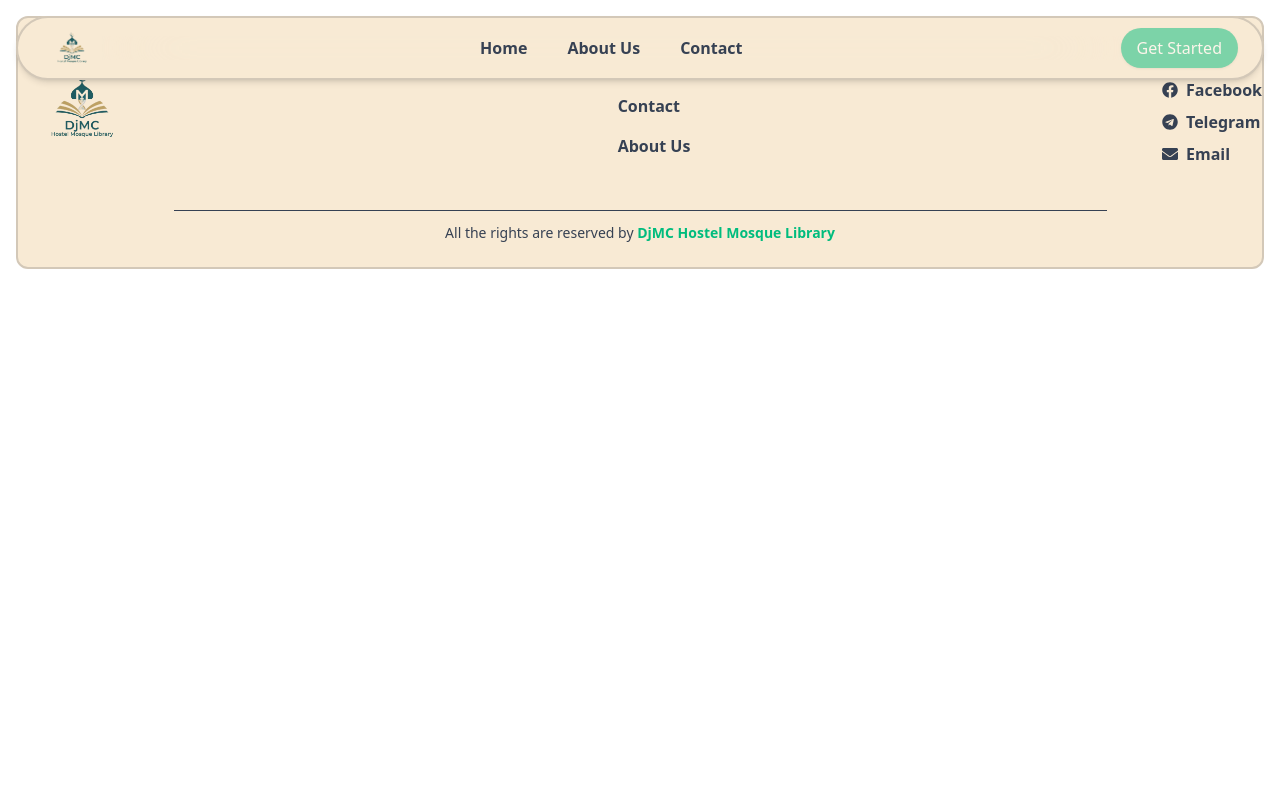
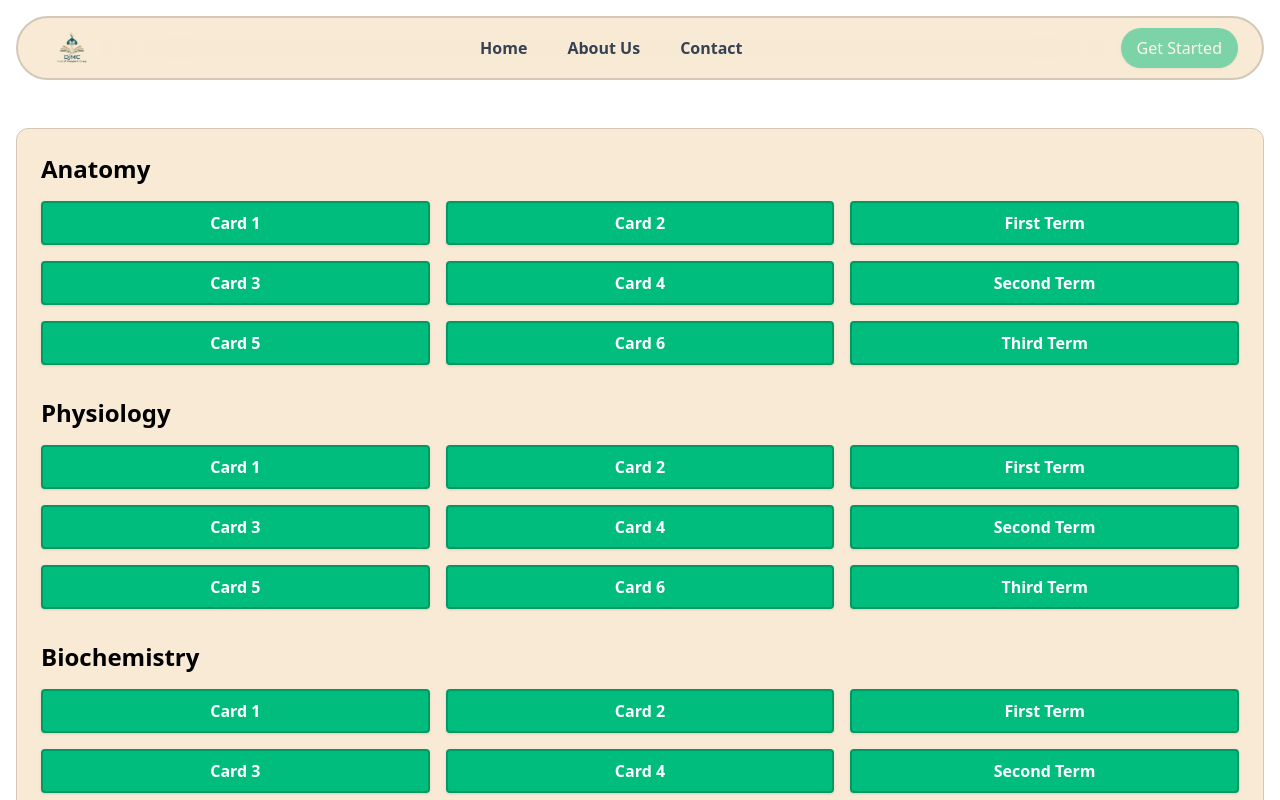
Before and after one commit to Marzan-Bin-Rahman/djmc-hostel-mosque-library, a React (Vite) app: page /phase-one in a window 1280 px wide. Shown: the top 800 px of the page. Built offline with nearby package versions, Linux system fonts and the light colour scheme.

Commit message:
first phase done

```diff
--- a/src/App.jsx
+++ b/src/App.jsx
@@ -4,6 +4,10 @@ import Footer from './components/layout/Footer.jsx'
 import HomePage from './pages/HomePage'
 import AboutUs from './pages/AboutUs'
 import Contact from './pages/Contact'
+import PhaseOne from './pages/PhaseOne'
+import PhaseTwo from './pages/PhaseTwo'
+import PhaseThree from './pages/PhaseThree'
+import PhaseFour from './pages/PhaseFour'
 // ... other imports
 
 function App() {
@@ -15,6 +19,10 @@ function App() {
           <Route path="/" element={<HomePage />} />
           <Route path="/about" element={<AboutUs />} />
           <Route path="/contact" element={<Contact />} />
+          <Route path="/phase-one" element={<PhaseOne />} />
+          <Route path="/phase-two" element={<PhaseTwo />} />
+          <Route path="/phase-three" element={<PhaseThree />} />
+          <Route path="/phase-four" element={<PhaseFour />} />
           {/* ... other routes */}
         </Routes>
         <Footer />
--- a/src/components/layout/Navbar.jsx
+++ b/src/components/layout/Navbar.jsx
@@ -5,7 +5,7 @@ const Navbar = () => {
     // const [isMenuActive, setIsMenuActive] = useState(false);
 
     return (
-        <nav className="fixed top-4 left-4 right-4 z-50 flex items-center justify-between px-6 backdrop-blur-md shadow-md rounded-full bg-[#f8ead4] border-2 border-[#d3c8b8]">
+        <nav className="fixed top-4 left-4 right-4 z-50 flex items-center justify-between px-6 backdrop-blur-md rounded-full bg-[#f8ead4] border-2 border-[#d3c8b8]">
             {/* Logo */}
             <div className="flex-shrink-0">
                 <img src="src/assets/logo.png" alt="Logo" className="w-15 h-15 " />
--- a/src/pages/PhaseOne.jsx
+++ b/src/pages/PhaseOne.jsx
@@ -1,9 +1,75 @@
-import React from 'react'
+import React from 'react';
 
 const PhaseOne = () => {
+  const sections = [
+    {
+  title: 'Anatomy',
+  links: [
+    { label: 'Card 1', url: 'https://google.com' },
+    { label: 'Card 2', url: 'https://facebook.com' },
+    { label: 'First Term', url: 'https://youtube.com' },
+    { label: 'Card 3', url: 'https://spotify.com' },
+    { label: 'Card 4', url: 'https://cricbuzz.com' },
+    { label: 'Second Term', url: 'https://wikipedia.org' },
+    { label: 'Card 5', url: 'https://linkedin.com' },
+    { label: 'Card 6', url: 'https://twitter.com' },
+    { label: 'Third Term', url: 'https://bbc.com' }
+  ]
+},
+{
+  title: 'Physiology',
+  links: [
+    { label: 'Card 1', url: 'https://webmd.com' },
+    { label: 'Card 2', url: 'https://mayoclinic.org' },
+    { label: 'First Term', url: 'https://khanacademy.org' },
+    { label: 'Card 3', url: 'https://quizlet.com' },
+    { label: 'Card 4', url: 'https://medscape.com' },
+    { label: 'Second Term', url: 'https://britannica.com' },
+    { label: 'Card 5', url: 'https://quora.com' },
+    { label: 'Card 6', url: 'https://pinterest.com' },
+    { label: 'Third Term', url: 'https://cnn.com' }
+  ]
+},
+{
+  title: 'Biochemistry',
+  links: [
+    { label: 'Card 1', url: 'https://pubmed.ncbi.nlm.nih.gov' },
+    { label: 'Card 2', url: 'https://nature.com' },
+    { label: 'First Term', url: 'https://researchgate.net' },
+    { label: 'Card 3', url: 'https://sciencedirect.com' },
+    { label: 'Card 4', url: 'https://chemistryworld.com' },
+    { label: 'Second Term', url: 'https://elsevier.com' },
+    { label: 'Card 5', url: 'https://springer.com' },
+    { label: 'Card 6', url: 'https://jamanetwork.com' },
+    { label: 'Third Term', url: 'https://who.int' }
+  ]
+}
+  ];
+
   return (
-    <div>PhaseOne</div>
-  )
-}
+    <div className="bg-[#f8ead4] border border-[#d3c8b8] p-6 mb-12 mt-32 mx-4 rounded-xl">
+      <div className="max-w-7xl mx-auto">
+        {sections.map((section, index) => (
+          <div key={index} className="mb-8">
+            <h2 className="text-2xl font-bold mb-4">{section.title}</h2>
+            <div className="grid grid-cols-1 sm:grid-cols-2 md:grid-cols-3 gap-4">
+              {section.links.map((link, idx) => (
+                <a
+                  key={idx}
+                  href={link.url}
+                  className="block text-center bg-emerald-500 text-white font-bold py-2 px-4 rounded shadow hover:bg-emerald-600 transition border-2 border-emerald-600"
+                  target="_blank"
+                  rel="noopener noreferrer"
+                >
+                  {link.label}
+                </a>
+              ))}
+            </div>
+          </div>
+        ))}
+      </div>
+    </div>
+  );
+};
 
-export default PhaseOne
+export default PhaseOne;
```
